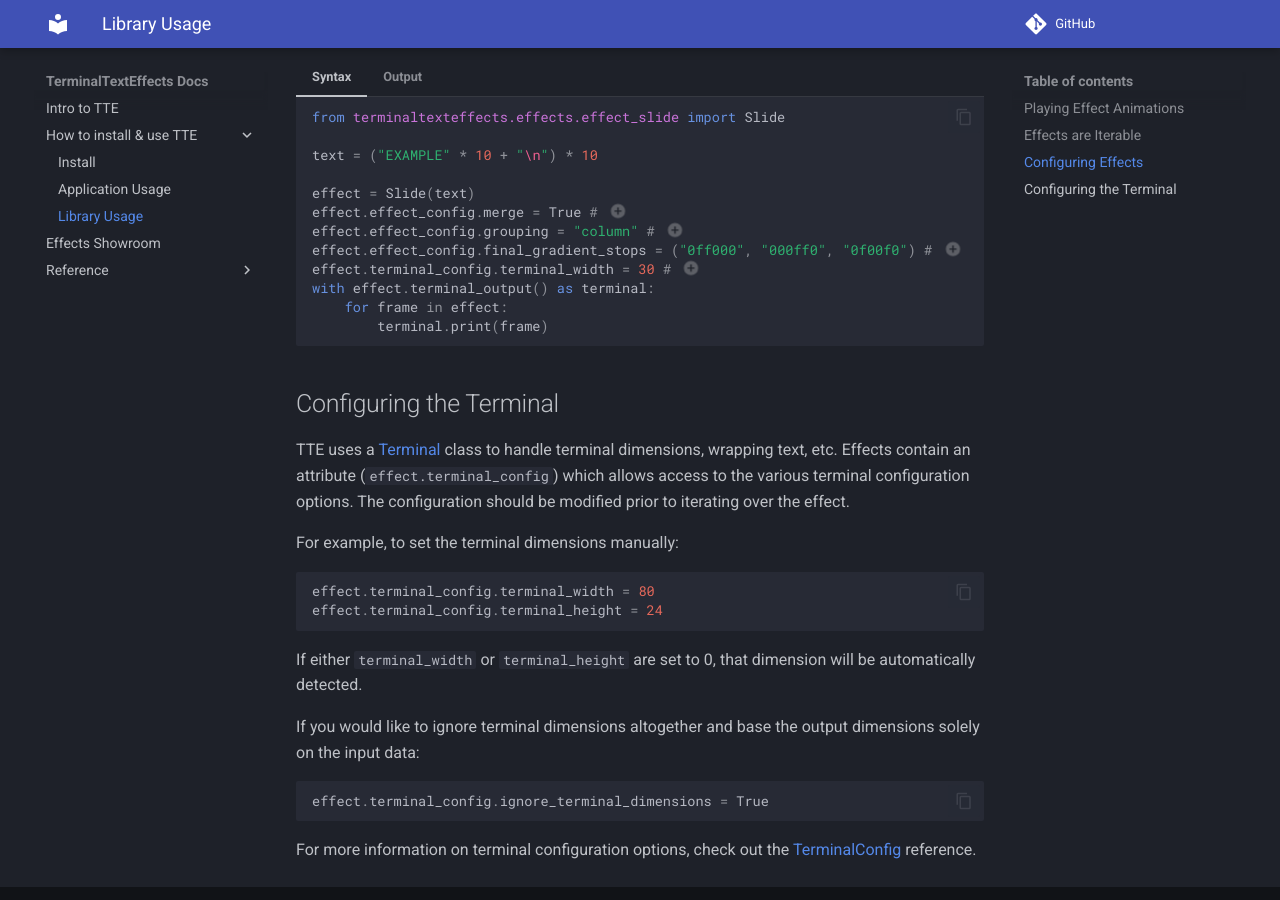
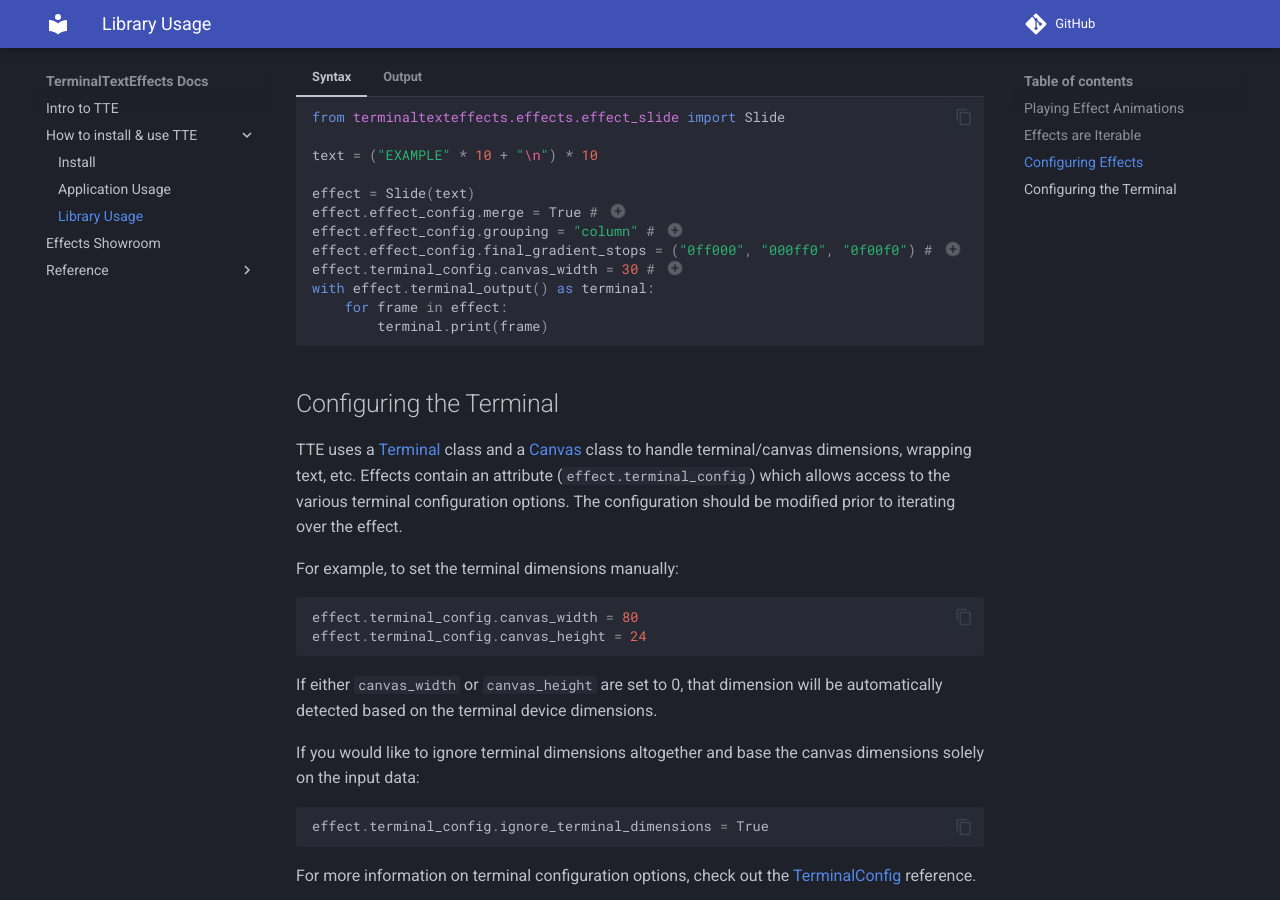
Before and after one commit to ChrisBuilds/terminaltexteffects, an MkDocs documentation site: the page built from docs/libguide.md, in a window 1280 px wide and 900 px high, scrolled down 1082 px. Built offline with MkDocs 1.6.1 and Material for MkDocs 9.7.7, drawn with Linux system fonts in a browser that asks for light colours; comment, search, counter and statistics services are not loaded.

Commit message:
Changes references to output area to canvas.

````diff
--- a/docs/libguide.md
+++ b/docs/libguide.md
@@ -59,7 +59,7 @@ All effect configuration options are available within each effect via the `effec
     effect.effect_config.merge = True # (1)
     effect.effect_config.grouping = "column" # (2)
     effect.effect_config.final_gradient_stops = ("0ff000", "000ff0", "0f00f0") # (3)
-    effect.terminal_config.terminal_width = 30 # (4)
+    effect.terminal_config.canvas_width = 30 # (4)
     with effect.terminal_output() as terminal:
         for frame in effect:
             terminal.print(frame)
@@ -69,25 +69,26 @@ All effect configuration options are available within each effect via the `effec
     in from alternating sides of the terminal.
     2. Columns will slide in, rather than rows.
     3. Change the gradient colors from the defaults.
-    4. Set the terminal width manually rather than automatically detect. Terminal heigth will be automatically detected as it has not been set.
+    4. Set the canvas width manually rather than automatically detect. Canvas heigth will be automatically detected as it has not been set.
 
 === "Output"
     ![t](./img/lib_demos/libguide_configuration_output.gif)
 
 ## Configuring the Terminal
 
-TTE uses a [Terminal](./engine/terminal/terminal.md) class to handle terminal dimensions, wrapping text, etc. Effects contain an attribute (`effect.terminal_config`) which allows access to the various terminal configuration options. The configuration should be modified prior to iterating over the effect.
+TTE uses a [Terminal](./engine/terminal/terminal.md) class and a [Canvas](./engine/terminal/canvas.md) class to handle terminal/canvas dimensions, wrapping text, etc. Effects contain an attribute (`effect.terminal_config`) which allows access to the various terminal configuration options. The configuration should be modified prior to iterating over the effect.
 
 For example, to set the terminal dimensions manually:
 
 ```python
-effect.terminal_config.terminal_width = 80
-effect.terminal_config.terminal_height = 24
+effect.terminal_config.canvas_width = 80
+effect.terminal_config.canvas_height = 24
 ```
 
-If either `terminal_width` or `terminal_height` are set to 0, that dimension will be automatically detected.
+If either `canvas_width` or `canvas_height` are set to 0, that dimension will be automatically detected based on the
+terminal device dimensions.
 
-If you would like to ignore terminal dimensions altogether and base the output dimensions solely on the input data:
+If you would like to ignore terminal dimensions altogether and base the canvas dimensions solely on the input data:
 
 ```python
 effect.terminal_config.ignore_terminal_dimensions = True
````
Also changed, not shown: README.md (+4 -4 lines), 1 other file.
